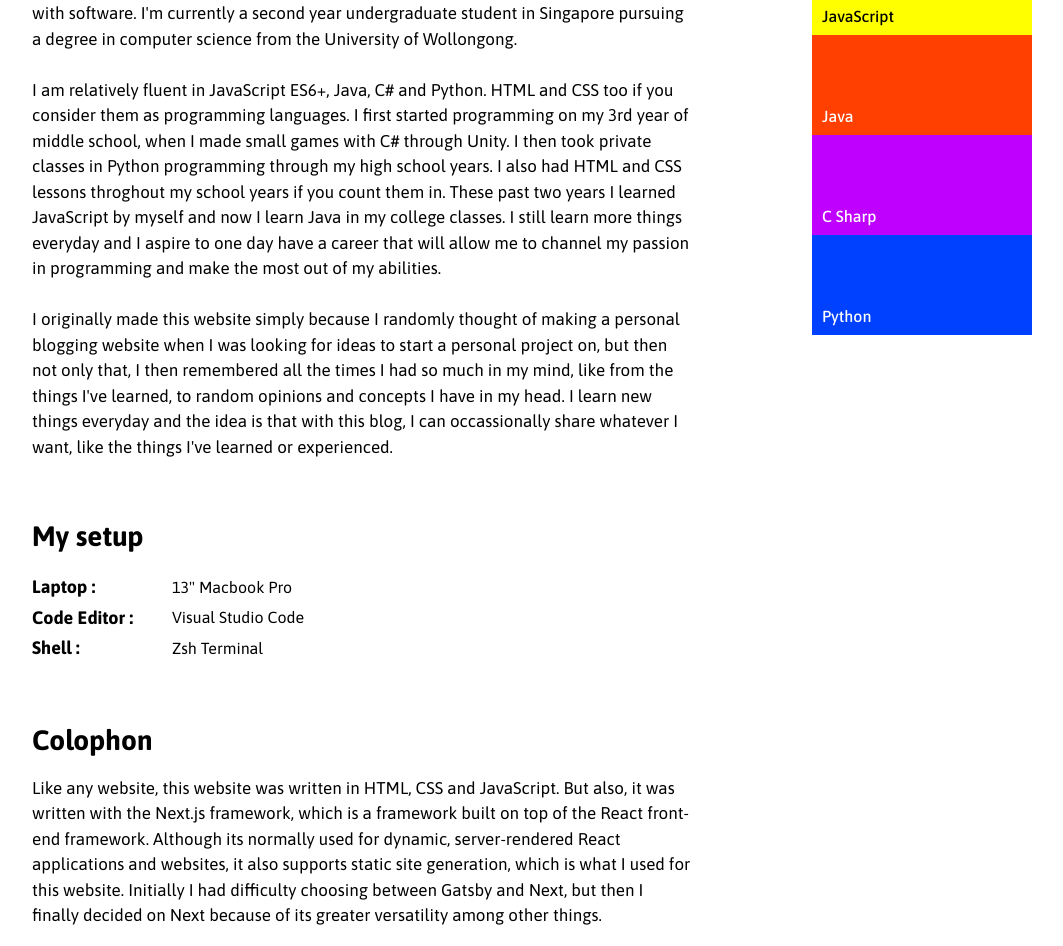
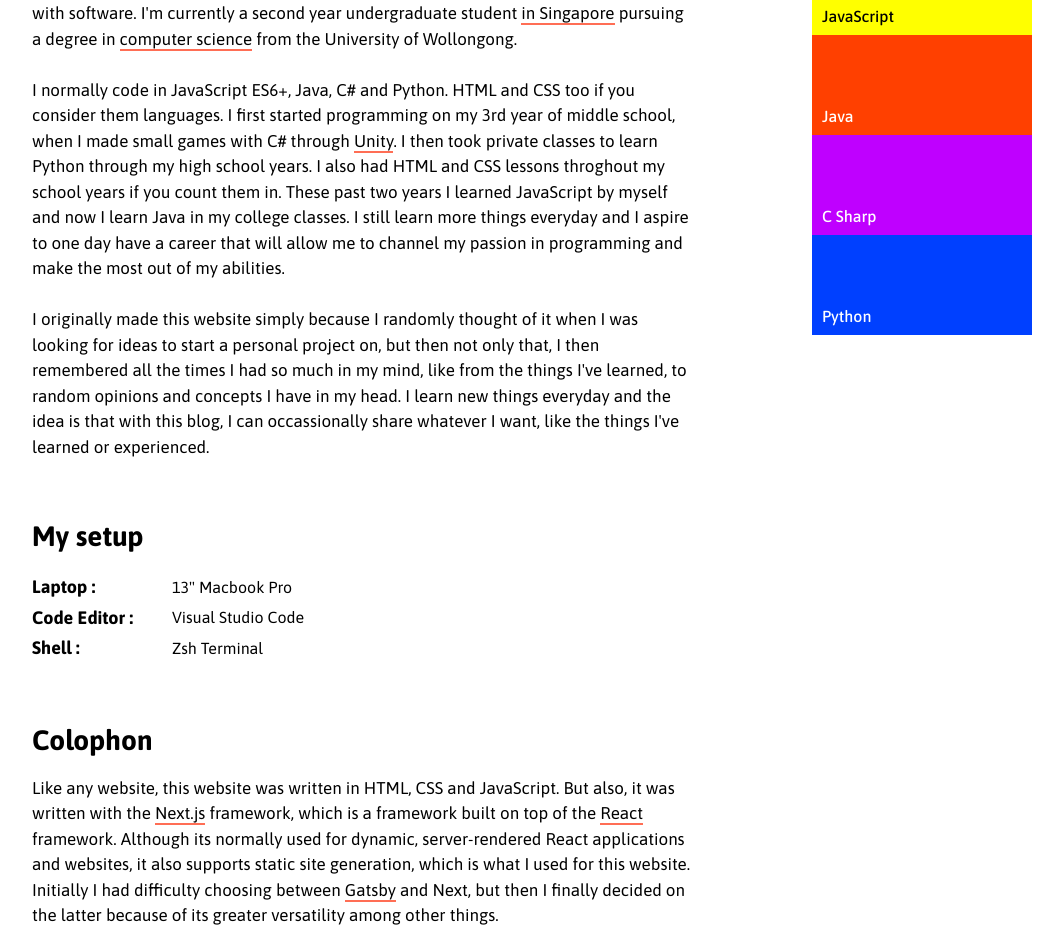
Before and after one commit to NicholasSebastian/Blog-Website, a Next.js app: page /about in a window 1280 px wide. Shown: the part 366-1312 px from the top of the page, without its empty margins (108-1171 px from the left). Built offline with nearby package versions, Linux system fonts and the light colour scheme.

Commit message:
changed a few words here and there

```diff
--- a/pages/about.js
+++ b/pages/about.js
@@ -14,29 +14,34 @@ const About = () => {
             I'm Nicholas Sebastian, a hobbyist programmer, and I usually spend
             my time working on personal projects to learn new things and learn
             of all the things that I can accomplish with software. I'm currently
-            a second year undergraduate student in Singapore pursuing a degree
-            in computer science from the University of Wollongong.
+            a second year undergraduate student{" "}
+            <a href="https://www.simge.edu.sg/programme/bachelor-of-computer-science-game-and-mobile-development/">
+              in Singapore
+            </a>{" "}
+            pursuing a degree in{" "}
+            <a href="https://coursefinder.uow.edu.au/information/index.html?course=b-computer-science-game-and-mobile-dev">
+              computer science
+            </a>{" "}
+            from the University of Wollongong.
             <br />
-            <br />
-            I am relatively fluent in JavaScript ES6+, Java, C# and Python. HTML
-            and CSS too if you consider them as programming languages. I first
-            started programming on my 3rd year of middle school, when I made
-            small games with C# through Unity. I then took private classes in
-            Python programming through my high school years. I also had HTML and
-            CSS lessons throghout my school years if you count them in. These
-            past two years I learned JavaScript by myself and now I learn Java
-            in my college classes. I still learn more things everyday and I
-            aspire to one day have a career that will allow me to channel my
-            passion in programming and make the most out of my abilities.
+            <br />I normally code in JavaScript ES6+, Java, C# and Python. HTML
+            and CSS too if you consider them languages. I first started
+            programming on my 3rd year of middle school, when I made small games
+            with C# through <a href="https://unity.com/">Unity</a>. I then took
+            private classes to learn Python through my high school years. I also
+            had HTML and CSS lessons throghout my school years if you count them
+            in. These past two years I learned JavaScript by myself and now I
+            learn Java in my college classes. I still learn more things everyday
+            and I aspire to one day have a career that will allow me to channel
+            my passion in programming and make the most out of my abilities.
             <br />
             <br />I originally made this website simply because I randomly
-            thought of making a personal blogging website when I was looking for
-            ideas to start a personal project on, but then not only that, I then
-            remembered all the times I had so much in my mind, like from the
-            things I've learned, to random opinions and concepts I have in my
-            head. I learn new things everyday and the idea is that with this
-            blog, I can occassionally share whatever I want, like the things
-            I've learned or experienced.
+            thought of it when I was looking for ideas to start a personal
+            project on, but then not only that, I then remembered all the times
+            I had so much in my mind, like from the things I've learned, to
+            random opinions and concepts I have in my head. I learn new things
+            everyday and the idea is that with this blog, I can occassionally
+            share whatever I want, like the things I've learned or experienced.
           </p>
           <h2>My setup</h2>
           <ul>
@@ -62,20 +67,25 @@ const About = () => {
           <h2>Colophon</h2>
           <p>
             Like any website, this website was written in HTML, CSS and
-            JavaScript. But also, it was written with the Next.js framework,
-            which is a framework built on top of the React front-end framework.
-            Although its normally used for dynamic, server-rendered React
-            applications and websites, it also supports static site generation,
-            which is what I used for this website. Initially I had difficulty
-            choosing between Gatsby and Next, but then I finally decided on Next
-            because of its greater versatility among other things.
+            JavaScript. But also, it was written with the{" "}
+            <a href="https://nextjs.org/">Next.js</a> framework, which is a
+            framework built on top of the{" "}
+            <a href="https://reactjs.org/">React</a> framework. Although its
+            normally used for dynamic, server-rendered React applications and
+            websites, it also supports static site generation, which is what I
+            used for this website. Initially I had difficulty choosing between{" "}
+            <a href="https://www.gatsbyjs.org/">Gatsby</a> and Next, but then I
+            finally decided on the latter because of its greater versatility
+            among other things.
             <br />
             <br />
-            This website is hosted with Netlify as its CDN, and its codebase is
+            This website is hosted on{" "}
+            <a href="https://www.netlify.com/">Netlify</a>, and its codebase is
             managed with Git and GitHub. The font being used throughout the site
             is called Swap, served by Google Fonts. The backdrop used in the
-            home page is an open source image from Pixabay. This site was built
-            with modern technologies in mind so it might not look well in older
+            home page is an open source image from{" "}
+            <a href="https://pixabay.com/">Pixabay</a>. This site was built with
+            modern technologies in mind so it might not look well in older
             browsers.
           </p>
         </div>
--- a/pages/blog.js
+++ b/pages/blog.js
@@ -16,7 +16,7 @@ const Blog = ({ data, categories }) => {
       <div className={Styles.container}>
         <div className={Styles.left}>
           {data.map((datum) => {
-            return <Entry datum={datum} />;
+            return <Entry key={datum} datum={datum} />;
           })}
         </div>
         <div className={Styles.right}>
@@ -25,6 +25,7 @@ const Blog = ({ data, categories }) => {
             {categories.map((category) => {
               return (
                 <Link
+                  key={category}
                   href={"/blog/tag/" + category.replace(" ", "-").toLowerCase()}
                 >
                   <li>{category}</li>
--- a/pages/index.js
+++ b/pages/index.js
@@ -8,7 +8,6 @@ import Template from "../components/template";
 import Entry from "../components/blog_entry";
 import Styles from "../styles/pages/index.module.css";
 
-// TODO: Blog posts image support
 // TODO: Add media queries; make website responsive.
 
 const Index = ({ data }) => {
--- a/styles/pages/about.module.css
+++ b/styles/pages/about.module.css
@@ -35,6 +35,14 @@
   line-height: 1.5;
 }
 
+.left > p > a {
+  box-shadow: 0 2px #ff6e55;
+}
+
+.left > p > a:hover {
+  background-color: #ff6e55;
+}
+
 .left > ul {
   list-style: none;
 }
--- a/styles/pages/post.module.css
+++ b/styles/pages/post.module.css
@@ -28,3 +28,9 @@
   background-color: #ff6e55;
   color: #fff;
 }
+
+.container > img {
+  width: inherit;
+  height: auto;
+  margin-bottom: 30px;
+}
```
Also changed, not shown: pages/blog/[post].js (+6 -1 lines), posts/shogi-unity.md (+1 -0 lines).
